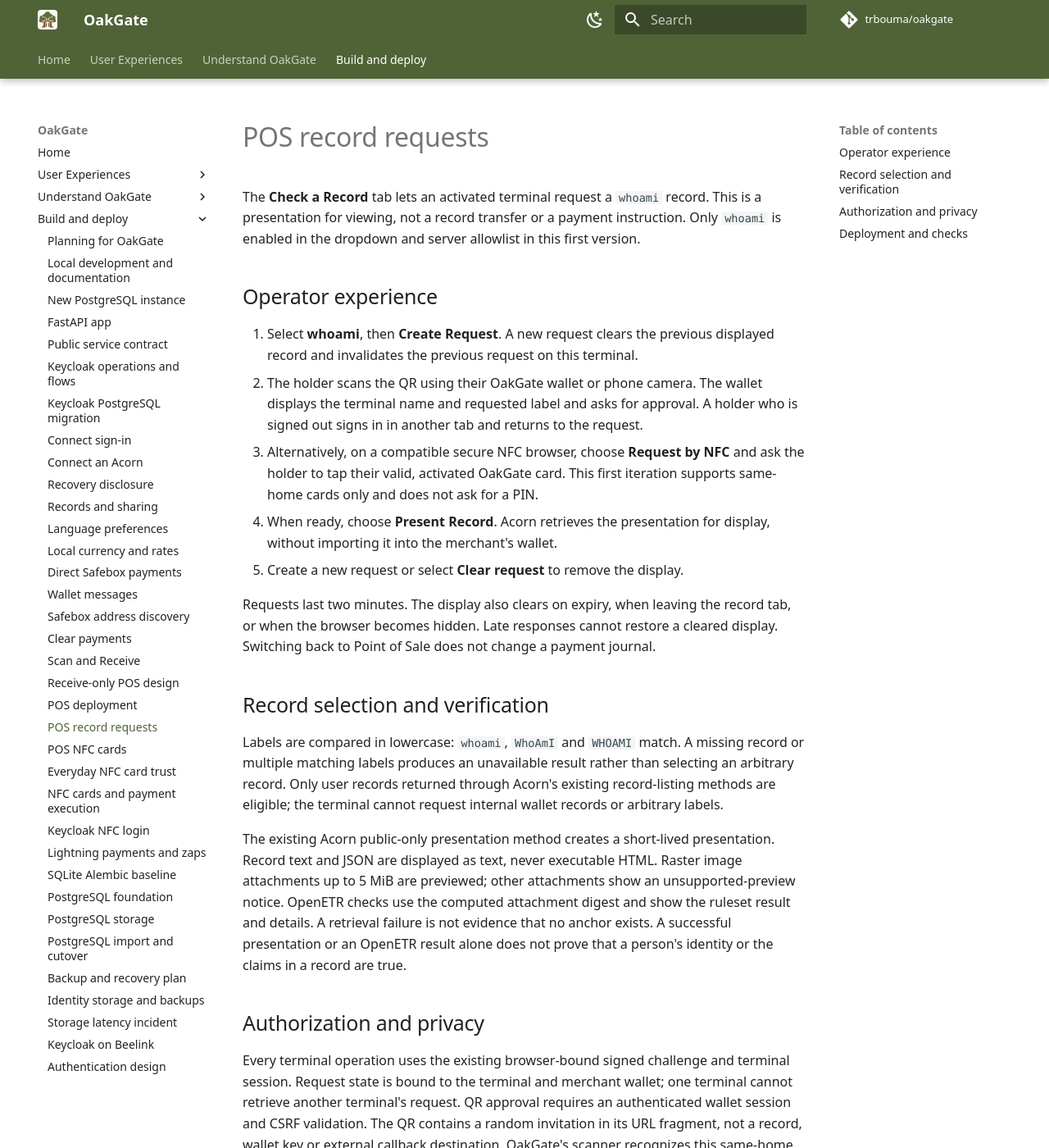
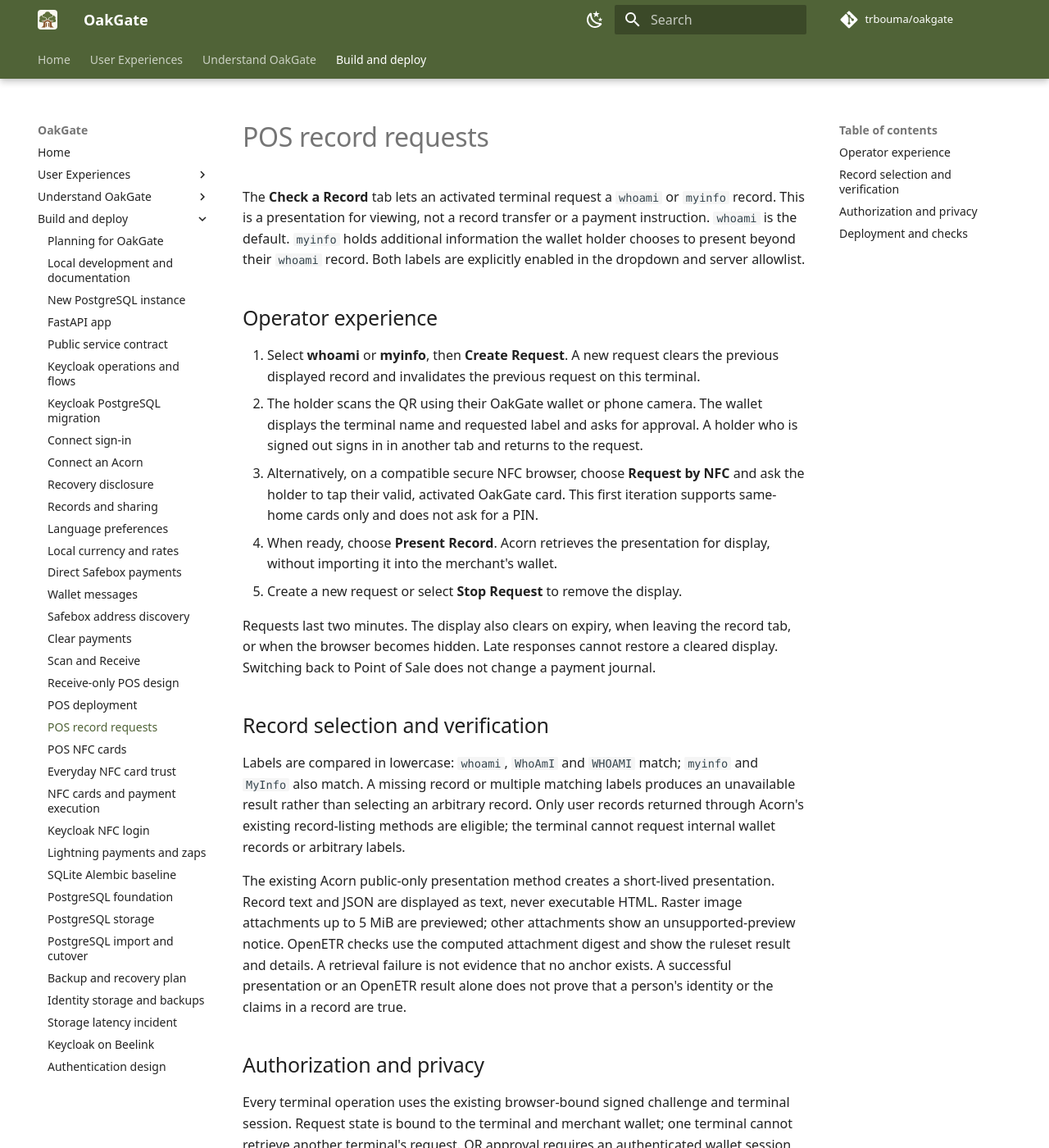
Before and after one commit to trbouma/oakgate, an MkDocs documentation site: the page built from docs/038-pos-record-requests.md, in a window 1280 px wide and 1400 px high. Shown: the whole window at 82% size. Built offline with MkDocs 1.6.1 and Material for MkDocs 9.7.7, drawn with Linux system fonts in a browser that asks for light colours; comment, search, counter and statistics services are not loaded; some of the changed text lies outside the part shown.

Commit message:
feat(pos): add myinfo record requests alongside whoami
Support case-insensitive myinfo matching through QR and NFC flows.
Show the selected label in approval prompts and rename Clear request to Stop Request.

```diff
--- a/app/static/record-request.js
+++ b/app/static/record-request.js
@@ -4,8 +4,8 @@
  if(root.dataset.signedIn!=='yes'){document.getElementById('record-request-reload').onclick=()=>location.reload();return;}
  const id=location.hash.slice(1);history.replaceState(null,'',location.pathname);
  const status=document.getElementById('record-request-status'),button=document.getElementById('record-request-approve');
- async function call(action){const response=await fetch('/account/record-request/'+action,{method:'POST',credentials:'same-origin',cache:'no-store',body:new URLSearchParams({csrf:root.dataset.csrf,request_id:id})});if(!response.ok)throw Error('Request unavailable, expired, or no unique whoami record was found. Ask the terminal for a new request.');return response.json();}
+ async function call(action){const response=await fetch('/account/record-request/'+action,{method:'POST',credentials:'same-origin',cache:'no-store',body:new URLSearchParams({csrf:root.dataset.csrf,request_id:id})});if(!response.ok)throw Error('Request unavailable, expired, or no unique matching record was found. Ask the terminal for a new request.');return response.json();}
  let busy=false;
  button.onclick=async()=>{if(busy)return;busy=true;button.disabled=true;status.textContent='Preparing presentation…';try{await call('approve');status.textContent='Ready. The terminal can now present your record.';}catch(error){status.textContent=error.message;}};
- call('details').then(result=>{document.getElementById('record-request-details').textContent=`${result.name} requests your ${result.label} record.`;button.disabled=false;}).catch(error=>status.textContent=error.message);
+ call('details').then(result=>{document.getElementById('record-request-details').textContent=`${result.name} requests your ${result.label} record.`;button.textContent=`Present ${result.label}`;button.disabled=false;}).catch(error=>status.textContent=error.message);
 })();
--- a/docs/038-pos-record-requests.md
+++ b/docs/038-pos-record-requests.md
@@ -1,12 +1,14 @@
 # POS record requests
 
-The **Check a Record** tab lets an activated terminal request a `whoami` record.
+The **Check a Record** tab lets an activated terminal request a `whoami` or `myinfo` record.
 This is a presentation for viewing, not a record transfer or a payment instruction.
-Only `whoami` is enabled in the dropdown and server allowlist in this first version.
+`whoami` is the default. `myinfo` holds additional information the wallet holder
+chooses to present beyond their `whoami` record. Both labels are explicitly
+enabled in the dropdown and server allowlist.
 
 ## Operator experience
 
-1. Select **whoami**, then **Create Request**. A new request clears the previous
+1. Select **whoami** or **myinfo**, then **Create Request**. A new request clears the previous
    displayed record and invalidates the previous request on this terminal.
 2. The holder scans the QR using their OakGate wallet or phone camera. The wallet
    displays the terminal name and requested label and asks for approval. A holder
@@ -16,7 +18,7 @@
    iteration supports same-home cards only and does not ask for a PIN.
 4. When ready, choose **Present Record**. Acorn retrieves the presentation for
    display, without importing it into the merchant's wallet.
-5. Create a new request or select **Clear request** to remove the display.
+5. Create a new request or select **Stop Request** to remove the display.
 
 Requests last two minutes. The display also clears on expiry, when leaving the
 record tab, or when the browser becomes hidden. Late responses cannot restore a
@@ -24,7 +26,7 @@
 
 ## Record selection and verification
 
-Labels are compared in lowercase: `whoami`, `WhoAmI` and `WHOAMI` match. A missing
+Labels are compared in lowercase: `whoami`, `WhoAmI` and `WHOAMI` match; `myinfo` and `MyInfo` also match. A missing
 record or multiple matching labels produces an unavailable result rather than
 selecting an arbitrary record. Only user records returned through Acorn's existing
 record-listing methods are eligible; the terminal cannot request internal wallet
@@ -47,7 +49,7 @@
 in its URL fragment, not a record, wallet key or external callback destination.
 OakGate's scanner recognizes this same-home request URL directly.
 
-An NFC tap authorizes disclosure of the designated `whoami` record in this iteration.
+An NFC tap authorizes disclosure of the selected `whoami` or `myinfo` record in this iteration.
 This is an additional bearer-card capability: holders should keep only information
 they intend to present in that record. A lost or copied card can disclose that
 record until revoked. The card and wallet are checked again after preparation and
```
Also changed, not shown: pos/static/records.js (+5 -4 lines), 4 other files.
